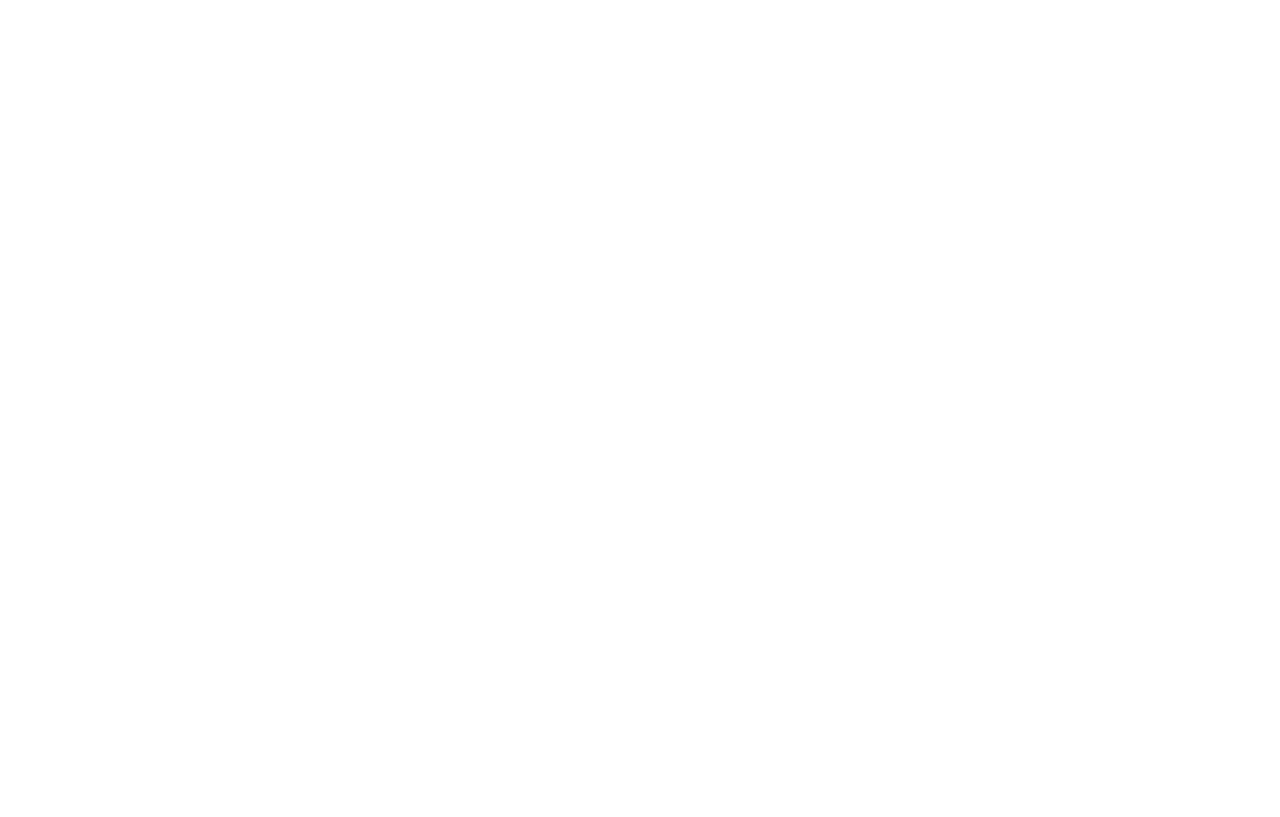
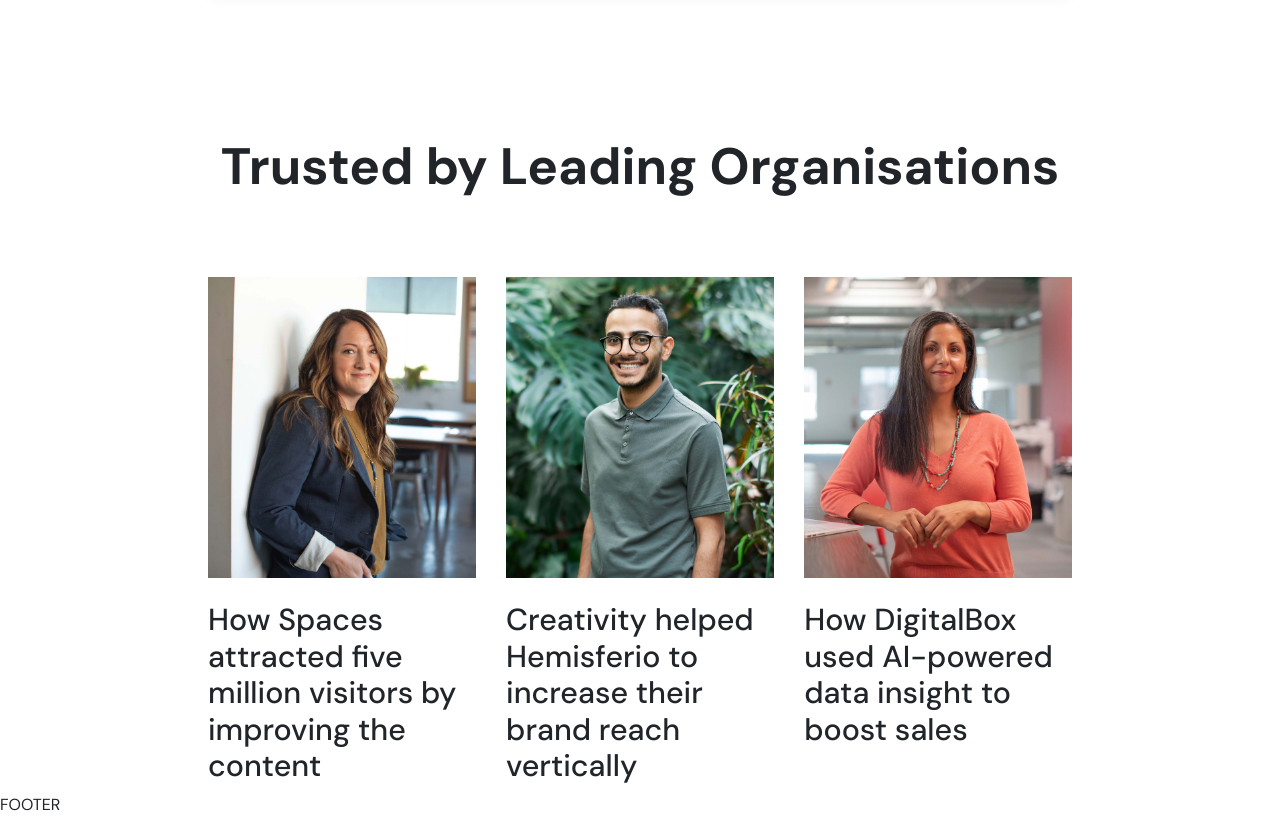
Before and after one commit to iacopobuffoni/proj-html-vuejs, a Vue app: page / in a window 1280 px wide. Shown: the part 4420-5237 px from the top of the page. Before the commit the page ends 4390 px from the top, so only its background shows below. Built offline with nearby package versions, Linux system fonts and the light colour scheme.

Commit message:
Continuando Main

```diff
--- a/src/components/Main/AppMain.vue
+++ b/src/components/Main/AppMain.vue
@@ -4,6 +4,7 @@
 import AppMainSecondSection from './AppMainSecondSection.vue';
 import AppMainThirdSection from './AppMainThirdSection.vue';
 import AppMainSponsors from './AppMainSponsors.vue';
+import AppMainOrganisations from './AppMainOrganisations.vue';
 export default {
     name: 'AppMain',
     components: {
@@ -11,7 +12,8 @@
         AppMainFirstSection,
         AppMainSecondSection,
         AppMainThirdSection,
-        AppMainSponsors
+        AppMainSponsors,
+        AppMainOrganisations
 
     }
 }
@@ -27,6 +29,7 @@
             <AppMainSecondSection/>
             <AppMainThirdSection/>
             <AppMainSponsors/>
+            <AppMainOrganisations/>
         </main>
     </main>
 </template>
--- /dev/null
+++ b/src/components/Main/AppMainOrganisations.vue
@@ -0,0 +1,47 @@
+<script>
+export default {
+    name: 'AppMainOrganisations',
+}
+</script>
+
+<template>
+
+    <main>
+        <div class="main-container">
+            <h2>
+                Trusted by Leading Organisations
+            </h2>
+            <div class="box">
+                <div class="">
+                    <div class="box-img">
+                        <img src="../../assets/images/case-studies-1.jpg" alt="">
+                    </div>
+                    <h3 class="text-start mt-4">
+                        How Spaces attracted five million visitors by improving the content
+                    </h3>
+                </div>
+                <div class="">
+                    <div class="box-img">
+                        <img src="../../assets/images/case-studies-4.jpg" alt="">
+                    </div>
+                    <h3 class="text-start mt-4">
+                        Creativity helped Hemisferio to increase their brand reach vertically
+                    </h3>
+                </div>
+                <div class="">
+                    <div class="box-img">
+                        <img src="../../assets/images/case-studies-6.jpg" alt="">
+                    </div>
+                    <h3 class="text-start mt-4">
+                        How DigitalBox used AI-powered data insight to boost sales
+                    </h3>
+                </div>
+
+            </div>
+        </div>
+    </main>
+</template>
+
+<style lang="scss" scoped>
+@import "../../styles/main/appmainorganisations.scss";
+</style>
--- a/src/components/Main/AppMainSponsors.vue
+++ b/src/components/Main/AppMainSponsors.vue
@@ -42,7 +42,7 @@
                     Drive Leads and Sales with Avada
                 </div>
                 <div>
-                    <div class="btn ms-4">
+                    <div class="btn">
                         <a class="orange fs-5">
                             <font-awesome-icon icon="fa-solid fa-phone" class="mx-3 orange" />
                             <span class="me-1">
--- /dev/null
+++ b/src/styles/main/appmainorganisations.scss
@@ -0,0 +1,38 @@
+@import "../partials/mixins.scss";
+
+main {
+    width: 100%;
+    padding-top: 150px;
+
+    .main-container {
+        width: 75%;
+        margin: auto;
+        text-align: center;
+
+        h2 {
+            font-size: 3.2em;
+            font-weight: bold;
+        }
+
+        .box {
+            width: 90%;
+            margin: auto;
+            display: flex;
+            justify-content: space-between;
+            margin-top: 80px;
+
+            > div {
+                width: 31%;
+
+                img {
+                    width: 100%;
+                }
+
+                h3 {
+                    font-size: 1.9em;
+                }
+
+            }
+        }
+    }
+}
--- a/src/styles/main/appmainsponsors.scss
+++ b/src/styles/main/appmainsponsors.scss
@@ -33,7 +33,7 @@
             justify-content: space-around;
             box-shadow: 0px 10px 15px #f0efef;
             border-radius: 10px;
-            margin-top: 110px;
+            margin-top: 150px;
 
             > div {
                 width: calc(100% / 3);
```
